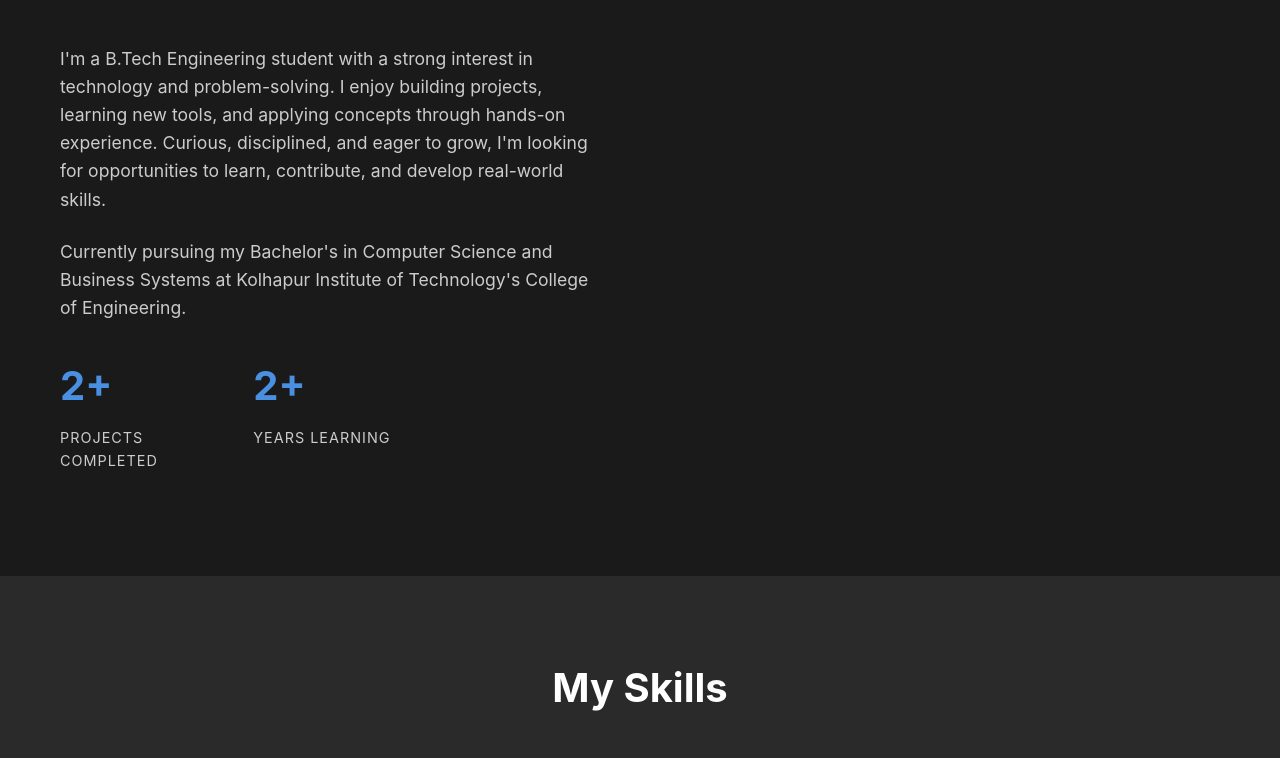
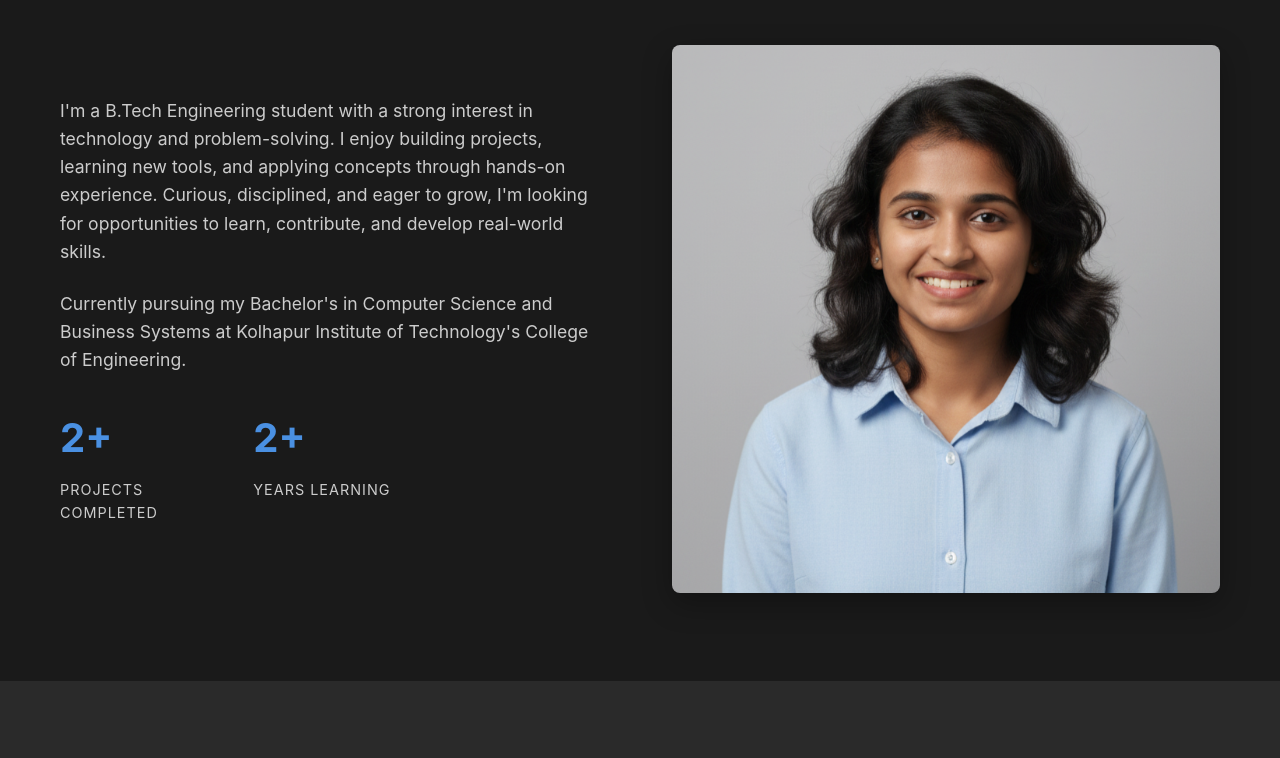
Before and after one commit to Shreya34-sys/Portfolio, a plain HTML site: page index.html in a window 1280 px wide. Shown: the part 758-1516 px from the top of the page. Drawn offline with Linux system fonts and the light colour scheme.

Commit message:
Update index.html

```diff
--- a/index.html
+++ b/index.html
@@ -88,7 +88,7 @@
                     </div>
                 </div>
                  <div class="about-image">
-    <img src="assets/images/about-profile.png" alt="Shreya Jangam">
+    <img src="about-profile.png" alt="Shreya Jangam">
 </div>
 
             </div>
```
